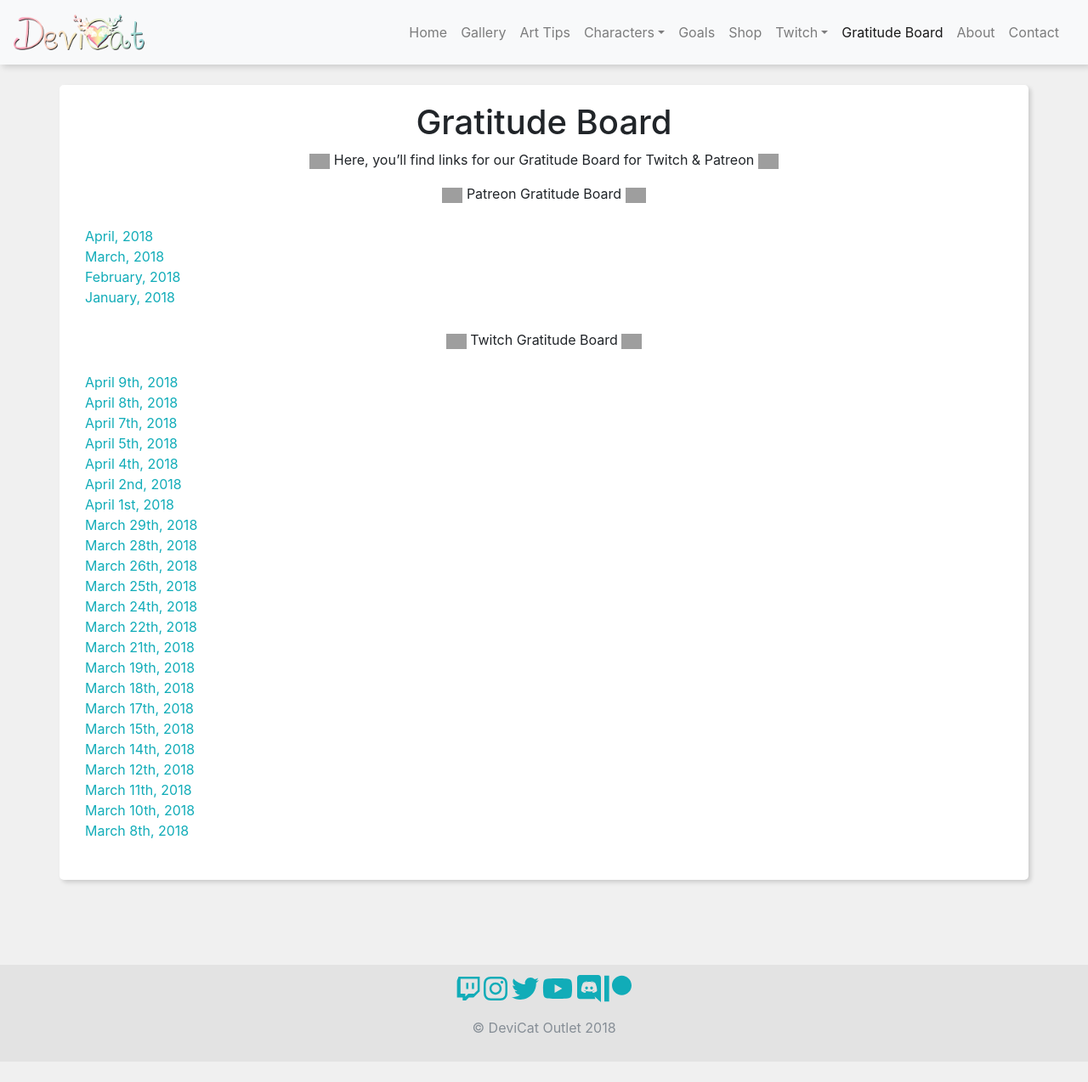
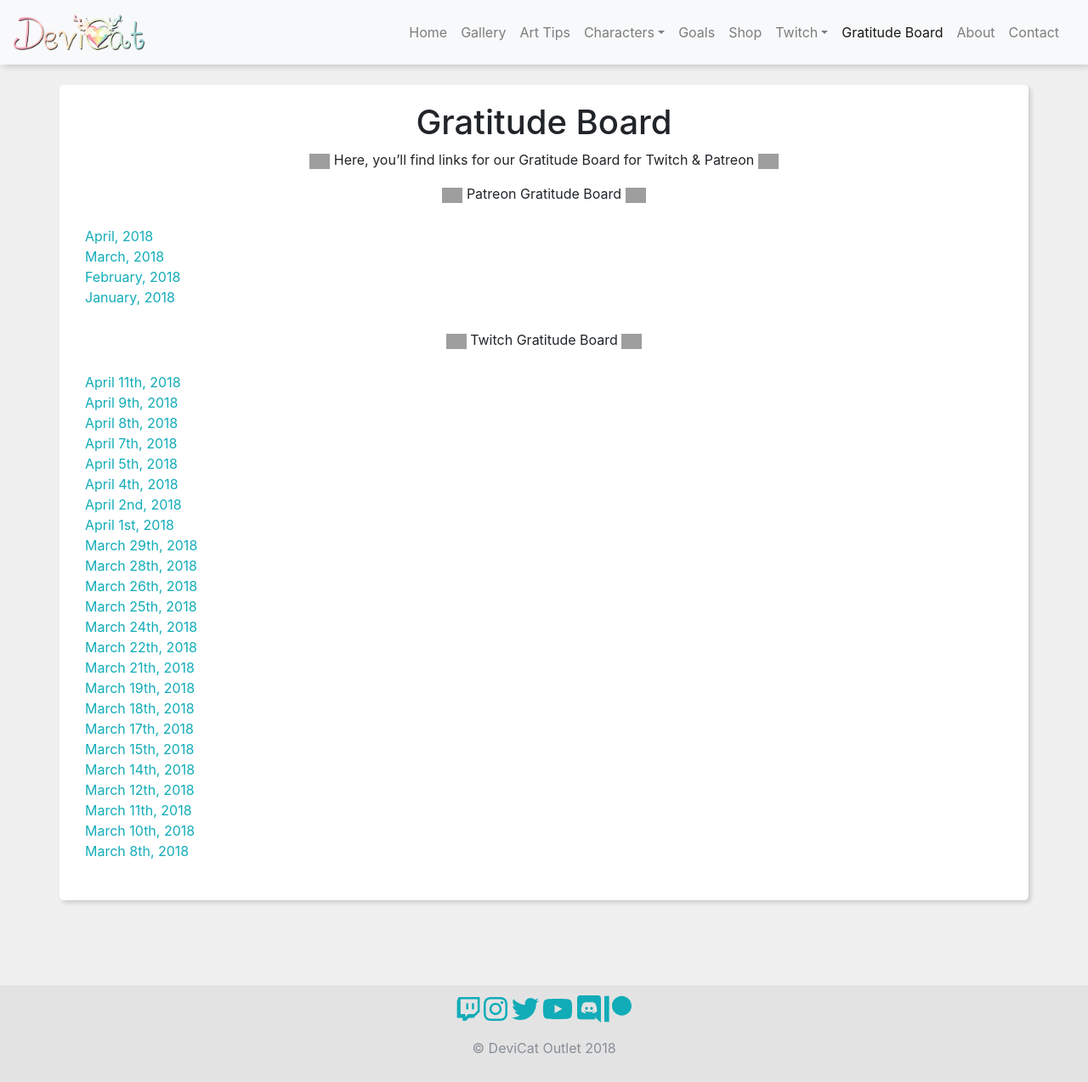
Before and after one commit to DeviCatOutlet/devicatoutlet.github.io, a Jekyll site: the page built from gratitudeboard.md, in a window 1280 px wide and 1274 px high. Shown: the whole window at 85% size. Built offline with Jekyll 4.4.1, drawn with Linux system fonts in a browser that asks for light colours; nearby versions of some CDN libraries; our own code applies the rules of GitHub Pages for plain Markdown files; grey boxes are pictures that could not be loaded.

Commit message:
Update Gratitude Board

```diff
--- a/gratitudeboard.md
+++ b/gratitudeboard.md
@@ -17,6 +17,7 @@
 
 
 
+* [April 11th, 2018](https://twitter.com/DeviCatOutlet/status/984239459335135232)
 * [April 9th, 2018](https://twitter.com/DeviCatOutlet/status/983516329289412608)
 * [April 8th, 2018](https://twitter.com/DeviCatOutlet/status/983152886350827520)
 * [April 7th, 2018](https://twitter.com/DeviCatOutlet/status/982792374865801216)
```
